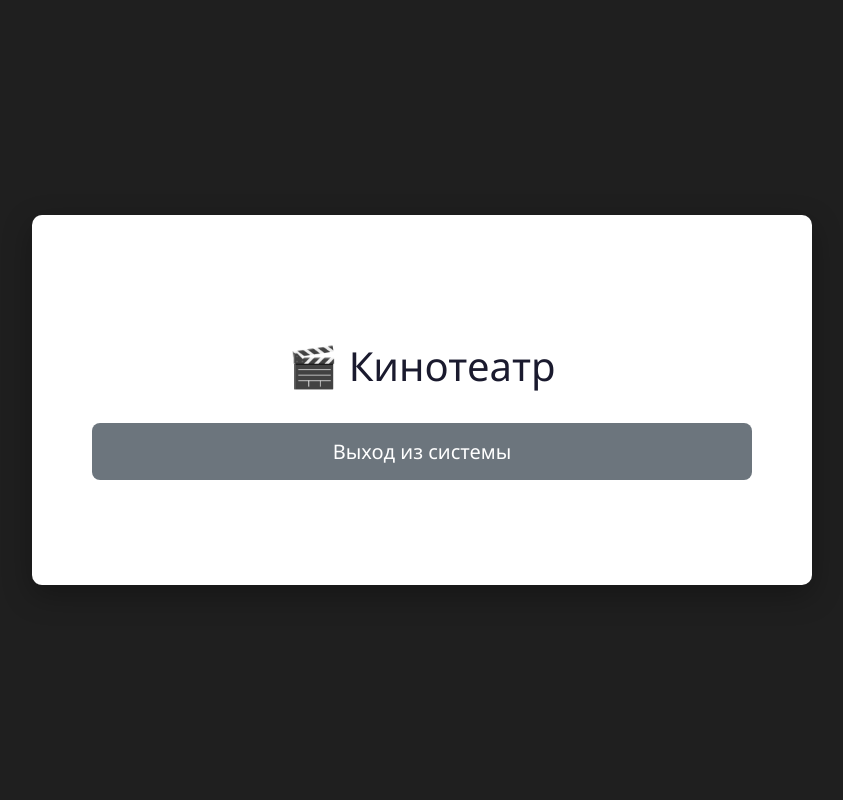
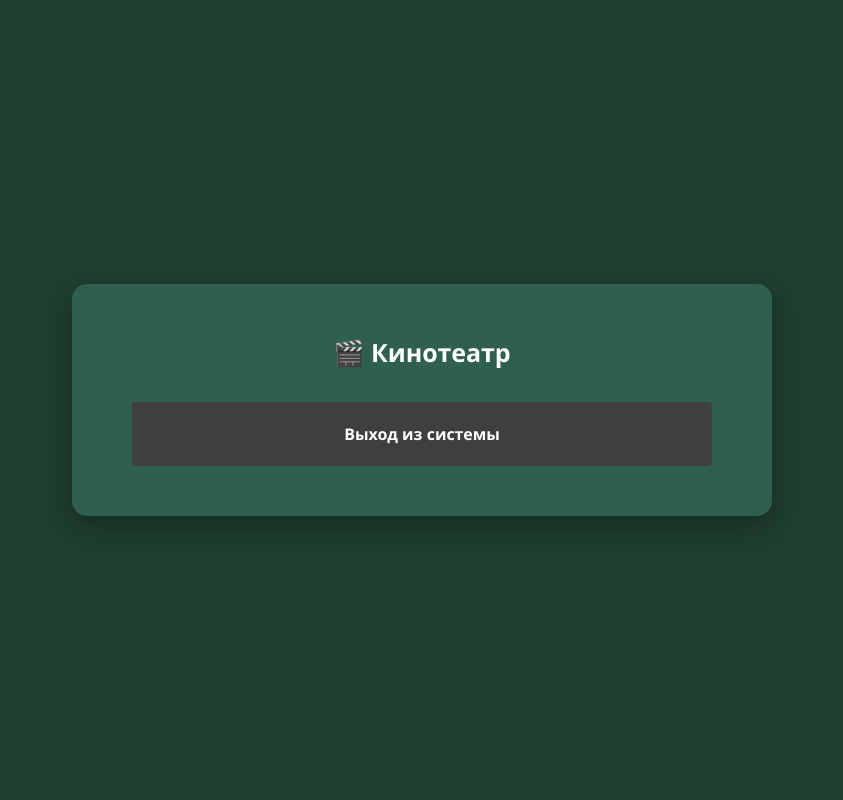
Before and after one commit to gubnik/bmstu-absolute-cinema, a Flask app: template blueprints/menu/templates/main_menu.html in a window 1280 px wide. Shown: the whole page, without its empty margins (218-1061 px from the left). Run offline with Flask 3, Linux system fonts and the light colour scheme; the template is opened without the code that fills it, so the values that code supplies are empty; style sheets or scripts are compiled from the project's sources.

Commit message:
Implement basic Tailwind CSS

```diff
--- a/blueprints/menu/templates/main_menu.html
+++ b/blueprints/menu/templates/main_menu.html
@@ -1,16 +1,15 @@
 {% extends "base.html" %}
 
 {% block content %}
-<div style="text-align: center; padding: 50px 20px;">
-    <h2>🎬 Кинотеатр</h2>
+<div style="text-align: center; padding: 10px 20px;">
+    <h2 class="text-white text-[25px] font-bold">🎬 Кинотеатр</h2>
 
     {% if session.user %}
-    <div style="margin: 20px auto; padding: 15px; background: linear-gradient(145deg, #f8f9fa, #e9ecef);
-                border-radius: 10px; max-width: 400px; box-shadow: 0 3px 10px rgba(0,0,0,0.1);">
-        <p style="margin: 5px; color: #1a1a2e; font-size: 11pt;">
+    <div class="menu-header">
+        <p style="margin: 5px; color: white; font-size: 16pt;">
             👤 Пользователь: <strong>{{ session.user.login }}</strong>
         </p>
-        <p style="margin: 5px; color: #1a1a2e; font-size: 11pt;">
+        <p style="margin: 5px; color: white; font-size: 14pt;">
             {% if session.user.role == 'admin' %}
                 Роль: <strong style="color: #DFBF0E;">Администратор</strong>
             {% elif session.user.role == 'manager' %}
@@ -26,15 +25,14 @@
 
     <div class="navigation">
 
-
         {% if session.user and session.user.role in ['cashier', 'manager', 'admin'] %}
 
-        <h2>Раздел для кассиров</h2>
-        <p style="color: #696969; font-size: 10pt; margin: 20px 0 5px 0;">🎟️ Работа с билетами</p>
-        <a href="{{ url_for('ticket_cart_bp.ticket_cart_get') }}" class="menu-button">
+        <p class="menu-label">🎟️ Работа с билетами</p>
+        <a href="{{ url_for('ticket_cart_bp.ticket_cart_get') }}" class="menu-btn">
             Касса - Продажа билетов
         </a>
-        <a href="{{ url_for('available_seats_bp.available_seats_handler') }}" class="menu-button">
+        <br>
+        <a href="{{ url_for('available_seats_bp.available_seats_handler') }}" class="menu-btn">
             Свободные места
         </a>
         <br>
@@ -42,9 +40,10 @@
         {% endif %}
 
         {% if session.user and session.user.role in ['manager', 'admin'] %}
-        <h2>Раздел для менеджеров</h2>
-        <p style="color: #696969; font-size: 10pt; margin: 15px 0 5px 0;">🔍 Запросы</p>
-        <a href="{{ url_for('queries_menu_bp.queries_menu_handler') }}" class="menu-button">
+
+        <br>
+        <p class="menu-label">🔍 Запросы</p>
+        <a href="{{ url_for('queries_menu_bp.queries_menu_handler') }}" class="menu-btn">
             Меню запросов
         </a>
         <br>
@@ -54,23 +53,25 @@
 
         {% if session.user and session.user.role == 'admin' %}
 
-        <h2>Раздел для администрации</h2>
-        <p style="color: #696969; font-size: 10pt; margin: 20px 0 5px 0;">📊 Отчёты</p>
-        <a href="{{ url_for('ticket_report_bp.ticket_report_input_handler') }}" class="menu-button">
+        <br>
+        <p class="menu-label">📊 Отчёты</p>
+        <a href="{{ url_for('ticket_report_bp.ticket_report_input_handler') }}" class="menu-btn">
             Отчёт по продажам билетов
         </a>
-        <p style="color: #696969; font-size: 10pt; margin: 20px 0 5px 0;">⚙️ Администрирование</p>
-        <a href="{{ url_for('halls_list_bp.halls_list_handler') }}" class="menu-button">
+        <br>
+        <hr>
+        <br>
+        <p class="menu-label">⚙️ Администрирование</p>
+        <a href="{{ url_for('halls_list_bp.halls_list_handler') }}" class="menu-btn">
             Список залов
         </a>
         <br>
-        <hr>
 
         {% endif %}
 
-        <a href="{{ url_for('auth_bp.logout_handler') }}" class="menu-button exit-button">
+        <h2 href="{{ url_for('auth_bp.logout_handler') }}" class="exit-btn">
             Выход из системы
-        </a>
+        </h2>
     </div>
 </div>
 
--- a/blueprints/ticket_cart/templates/ticket_cart.html
+++ b/blueprints/ticket_cart/templates/ticket_cart.html
@@ -80,7 +80,7 @@
                       method="post">
                     <button type="submit"
                             style="width: 100%; padding: 8px; border: none; border-radius: 6px;
-                                   background: linear-gradient(135deg, #28a745, #218838);
+                                   background: #28a745;
                                    color: white; font-size: 11pt; cursor: pointer;">
                         ➕ В корзину
                     </button>
@@ -96,7 +96,7 @@
     {% endif %}
 
     <!-- Корзина билетов -->
-    <div style="background: linear-gradient(135deg, #0f3460 0%, #16213e 100%);
+    <div style="background: #0f3460;
                 border-radius: 15px; padding: 20px; margin: 20px 0; color: white;">
         <h3 style="margin: 0 0 15px 0; color: #e94560;">
             🛒 Корзина {% if cart %}({{ cart|length }} билетов){% endif %}
--- /dev/null
+++ b/postcss.config.js
@@ -0,0 +1,6 @@
+module.exports = {
+  plugins: {
+    tailwindcss: {},
+    autoprefixer: {},
+  },
+}
--- a/static/simple.css
+++ b/static/simple.css
@@ -1,6 +1,6 @@
 body {
     font-family: 'Segoe UI', Tahoma, Geneva, Verdana, sans-serif;
-    background: #1F1F1F;
+    background: #F0F0C0;
     margin: 0;
     padding: 0;
     min-height: 100vh;
@@ -11,7 +11,7 @@ body {
 
 .container {
     background: white;
-    border-radius: 10px;
+    border-radius: 15px;
     box-shadow: 0 10px 30px rgba(0, 0, 0, 0.3);
     padding: 40px;
     max-width: 700px;
@@ -38,12 +38,12 @@ h2 {
     width: 100%;
     padding: 15px 20px;
     margin: 15px 0;
-    background: #6DA06D;
+    background: #e94560;
     color: white;
     text-decoration: none;
     border: none;
     border-radius: 8px;
-    font-size: 20px;
+    font-size: 16px;
     font-weight: 500;
     cursor: pointer;
     transition: all 0.3s ease;
--- /dev/null
+++ b/static/src/input.css
@@ -0,0 +1,68 @@
+@tailwind base;
+@tailwind components;
+@tailwind utilities;
+
+body {
+    @apply bg-back-3;
+    font-family: 'Segoe UI', Tahoma, Geneva, Verdana, sans-serif;
+    margin: 0;
+    padding: 0;
+    min-height: 100vh;
+    display: flex;
+    align-items: center;
+    justify-content: center;
+}
+
+.container {
+    @apply bg-back-4;
+    border-radius: 15px;
+    box-shadow: 0 10px 30px rgba(0, 0, 0, 0.3);
+    padding: 40px;
+    max-width: 700px;
+    width: 90%;
+    text-align: center;
+}
+
+.menu-header {
+    @apply bg-back-3 p-10;
+    margin: 2px auto;
+    border-radius: 10px;
+    max-width: 400px;
+    box-shadow: 0 3px 10px rgba(0, 0, 0, 0.1);
+}
+
+.menu-label {
+    @apply mx-auto block text-white text-lg;
+}
+
+.menu-btn {
+    @apply bg-primary-4 text-white font-bold p-5 rounded-lg mx-auto block;
+    cursor: pointer;
+}
+
+.menu-btn:hover {
+    @apply bg-primary-5;
+    transform: translateY(-2px);
+    box-shadow: 0 5px 15px rgba(50, 160, 140, 0.4);
+    text-decoration: none;
+    color: white;
+}
+
+.exit-btn {
+    @apply bg-primary-17 text-white font-bold p-5 rounded;
+    cursor: pointer;
+}
+
+.exit-btn:hover {
+    background: #5a6268;
+    text-decoration: none;
+    box-shadow: 0 5px 15px rgba(108, 117, 125, 0.4);
+}
+
+.navigation {
+    margin-top: 30px;
+}
+
+.navigation p {
+    margin-bottom: 20px;
+}
--- /dev/null
+++ b/tailwind.config.js
@@ -0,0 +1,41 @@
+/** @type {import('tailwindcss').Config} */
+module.exports = {
+    content: [
+        "./**/*.html"
+    ],
+    theme: {
+        extend: {
+            colors: {
+                primary: {
+                    0:  '#1F1F1F',
+                    1:  '#0F0F0F',
+                    2:  '#DF0D0F',
+                    3:  '#AF0D0B',
+                    4:  '#6DA06D',
+                    5:  '#5F7F1E',
+                    6:  '#DDDF0A',
+                    7:  '#AF0D0B',
+                    8:  '#DFBF0E',
+                    9:  '#2E6FDD',
+                    10: '#2E4AB4',
+                    11: '#AF6FDD',
+                    12: '#AF4FDD',
+                    13: '#2EDFBD',
+                    14: '#1BCAAA',
+                    15: '#FFFFFF',
+                    16: '#FFFFAF',
+                    17: '#3F3F3F',
+                    18: '#2F3F3F',
+                },
+                back: {
+                    0: '#2F1F1F',
+                    1: '#1F2F1F',
+                    2: '#1F1F2F',
+                    3: '#1F3F2F',
+                    4: '#2F5F4F',
+                }
+            }
+        },
+    },
+  plugins: [],
+}
--- a/templates/base.html
+++ b/templates/base.html
@@ -4,7 +4,7 @@
     <meta charset="UTF-8">
     <meta name="viewport" content="width=device-width, initial-scale=1.0">
     <title>Кинотеатр - Информационная система</title>
-    <link rel="stylesheet" href="{{ url_for('static', filename='simple.css') }}">
+    <link rel="stylesheet" href="{{ url_for('static', filename='css/output.css') }}">
 </head>
 <body>
     <div class="container">
```
Also changed, not shown: other parts of static/simple.css (+17 -13 lines), blueprints/queries_menu/templates/queries_menu.html (+6 -6 lines), package.json (added, +11 -0 lines), 3 other files.
